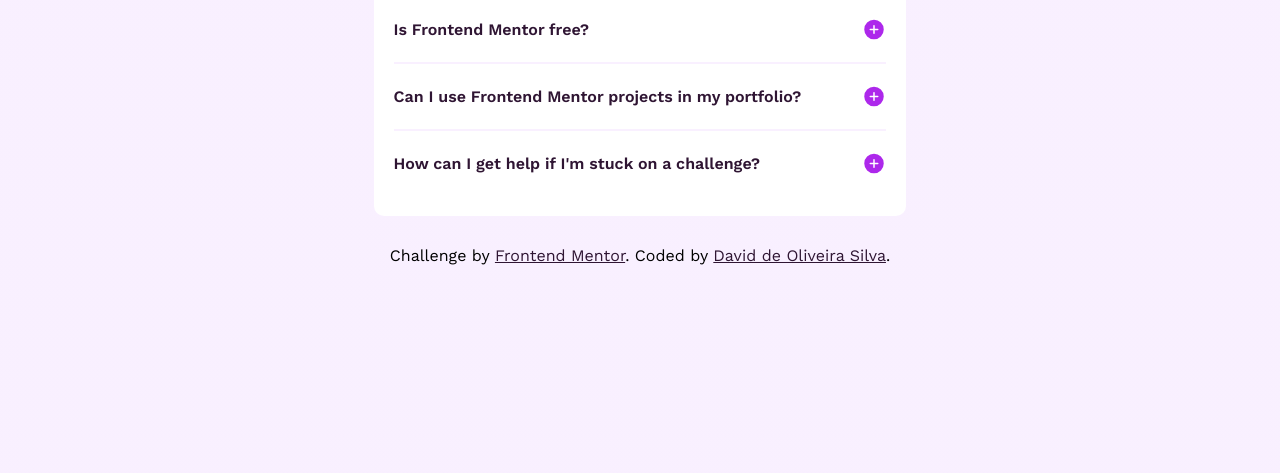
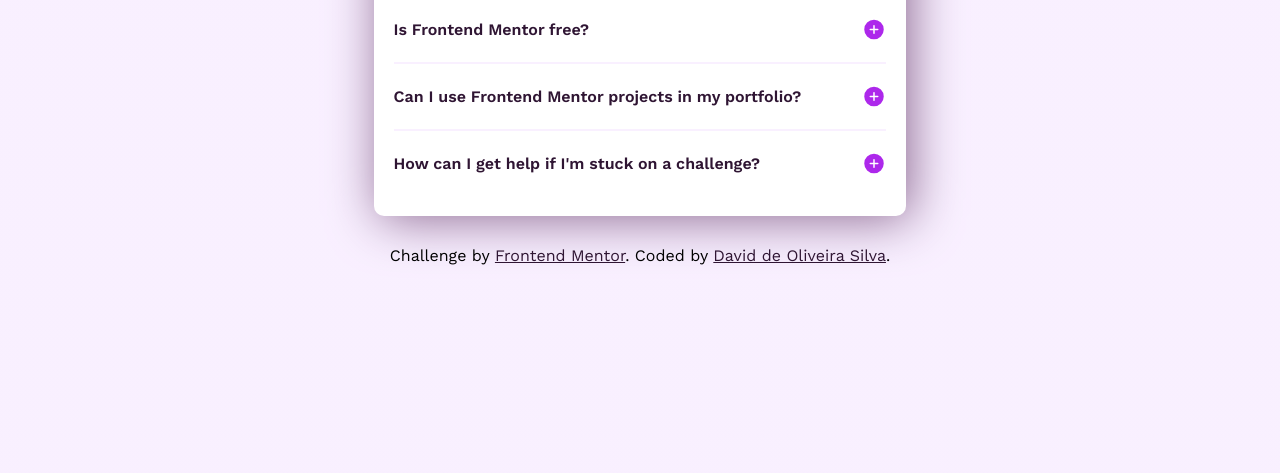
Before and after one commit to davidOliveira1995/faq-accordion-main, a plain HTML site: page index.html in a window 1280 px wide. Shown: the part 327-800 px from the top of the page. Drawn offline with nearby package versions, Linux system fonts and the light colour scheme.

Commit message:
adicioando box-shadow

```diff
--- a/css/style.css
+++ b/css/style.css
@@ -71,6 +71,7 @@ body {
   background-color: var(--White);
   padding: 20px;
   border-radius: 10px;
+  box-shadow: 5px 3px 50px 0px var(--Purple-600);
 }
 
 .card-title {
```
